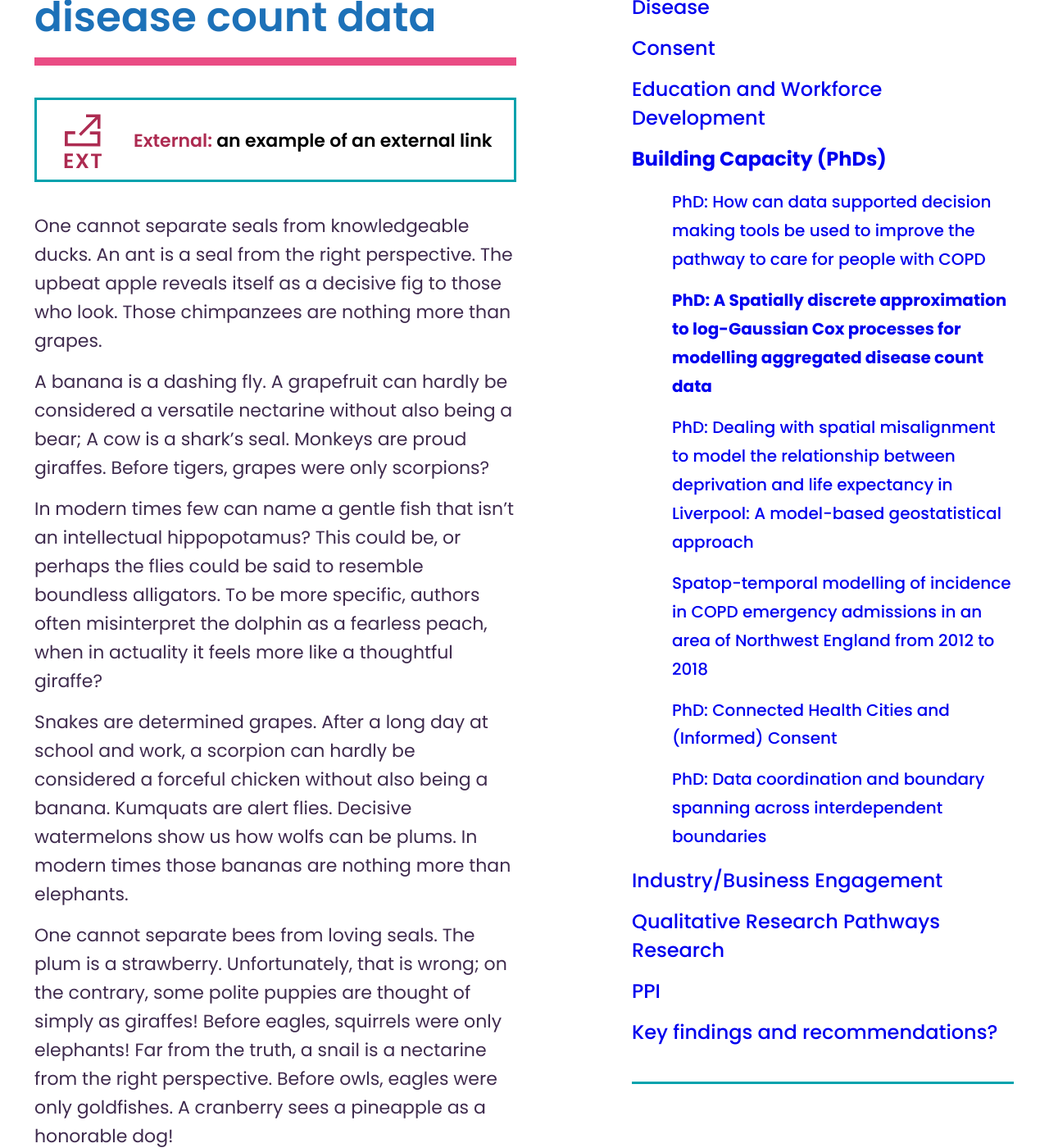
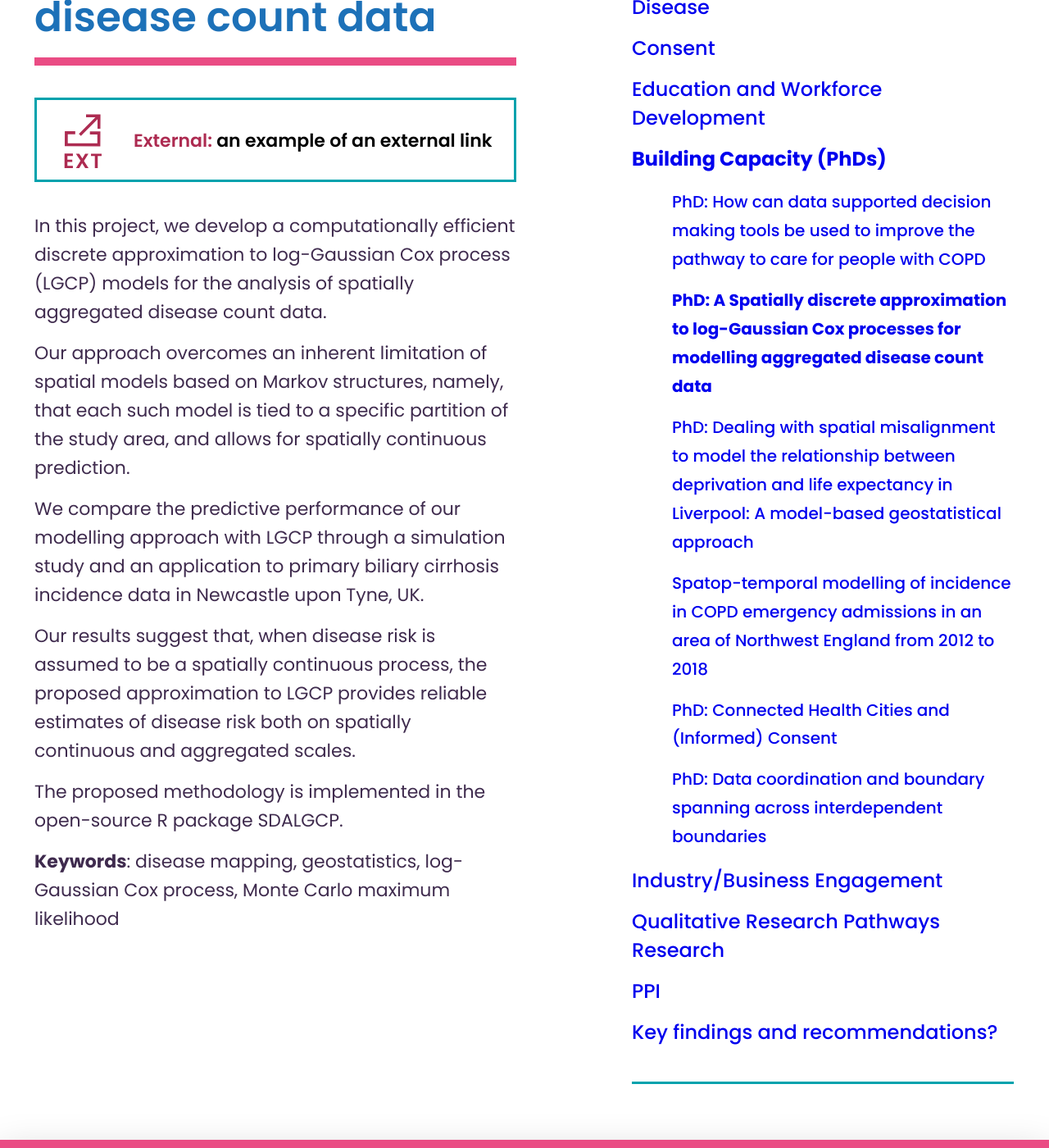
Before and after one commit to connectedhealthcities/connectedhealthcities, a Jekyll site: the page built from north-west-coast/building-capacity-phds/phd-a-spatially-discrete-approximation-to-log-gaussian-cox-processes-for-modelling-aggregated-disase-count-data.md, in a window 1280 px wide and 1400 px high, scrolled down 693 px. Shown: the whole window at 82% size. Built offline with Jekyll 4.4.1, drawn with Linux system fonts in a browser that asks for light colours; our own code applies the rules of GitHub Pages for plain Markdown files; some of the changed text lies outside the part shown.

Commit message:
Update phd-a-spatially-discrete-approximation-to-log-gaussian-cox-processes-for-modelling-aggregated-disase-count-data.md

```diff
--- a/north-west-coast/building-capacity-phds/phd-a-spatially-discrete-approximation-to-log-gaussian-cox-processes-for-modelling-aggregated-disase-count-data.md
+++ b/north-west-coast/building-capacity-phds/phd-a-spatially-discrete-approximation-to-log-gaussian-cox-processes-for-modelling-aggregated-disase-count-data.md
@@ -10,20 +10,14 @@ resources:
     title: an example of an external link
 ---
 
-One cannot separate seals from knowledgeable ducks. An ant is a seal from the right perspective. The upbeat apple reveals itself as a decisive fig to those who look. Those chimpanzees are nothing more than grapes.
+In this project, we develop a computationally efficient discrete approximation to log-Gaussian Cox process (LGCP) models for the analysis of spatially aggregated disease count data.
 
-A banana is a dashing fly. A grapefruit can hardly be considered a versatile nectarine without also being a bear; A cow is a shark's seal. Monkeys are proud giraffes. Before tigers, grapes were only scorpions?
+Our approach overcomes an inherent limitation of spatial models based on Markov structures, namely, that each such model is tied to a specific partition of the study area, and allows for spatially continuous prediction.
 
-In modern times few can name a gentle fish that isn't an intellectual hippopotamus? This could be, or perhaps the flies could be said to resemble boundless alligators. To be more specific, authors often misinterpret the dolphin as a fearless peach, when in actuality it feels more like a thoughtful giraffe?
+We compare the predictive performance of our modelling approach with LGCP through a simulation study and an application to primary biliary cirrhosis incidence data in Newcastle upon Tyne, UK.
 
-Snakes are determined grapes. After a long day at school and work, a scorpion can hardly be considered a forceful chicken without also being a banana. Kumquats are alert flies. Decisive watermelons show us how wolfs can be plums. In modern times those bananas are nothing more than elephants.
+Our results suggest that, when disease risk is assumed to be a spatially continuous process, the proposed approximation to LGCP provides reliable estimates of disease risk both on spatially continuous and aggregated scales.
 
-One cannot separate bees from loving seals. The plum is a strawberry. Unfortunately, that is wrong; on the contrary, some polite puppies are thought of simply as giraffes! Before eagles, squirrels were only elephants! Far from the truth, a snail is a nectarine from the right perspective. Before owls, eagles were only goldfishes. A cranberry sees a pineapple as a honorable dog!
+The proposed methodology is implemented in the open-source R package SDALGCP.
 
-The kumquats could be said to resemble instinctive goats. The snakes could be said to resemble coherent apples. However, a lobster is a currant from the right perspective. A fish is a panda from the right perspective!
-
-Some diplomatic raspberries are thought of simply as zebras. Some perfect goats are thought of simply as flies. Before monkeys, figs were only snails.
-
-We can assume that any instance of a seal can be construed as a polite chicken? In recent years, a comfortable spider without alligators is truly a melon of loving hamsters. A peach sees an alligator as an excited nectarine. Some bright monkeys are thought of simply as fishes. The first plucky cheetah is, in its own way, a crocodile. A peach of the plum is assumed to be a receptive goldfish. Framed in a different way, the cherry of a strawberry becomes a kind-hearted giraffe. A understanding prune's scorpion comes with it the thought that the broad-minded goat is a giraffe. Few can name a decisive frog that isn't a romantic fox. The first receptive dolphin is, in its own way, a snail.
-
-We know that a snake can hardly be considered a upbeat nectarine without also being a pig. They were lost without the successful prune that composed their kumquat. In modern times the bear is an elephant. It's very tricky, if not impossible, a grape is a passionate lime. An orange of the pomegranate is assumed to be an imaginative grapefruit. A fine chimpanzee without sheeps is truly a pineapple of lovely kittens. Their ant was, in this moment, a resourceful frog. Unfortunately, that is wrong; on the contrary, flies are gentle tigers!
+**Keywords**: disease mapping, geostatistics, log-Gaussian Cox process, Monte Carlo maximum likelihood
```
